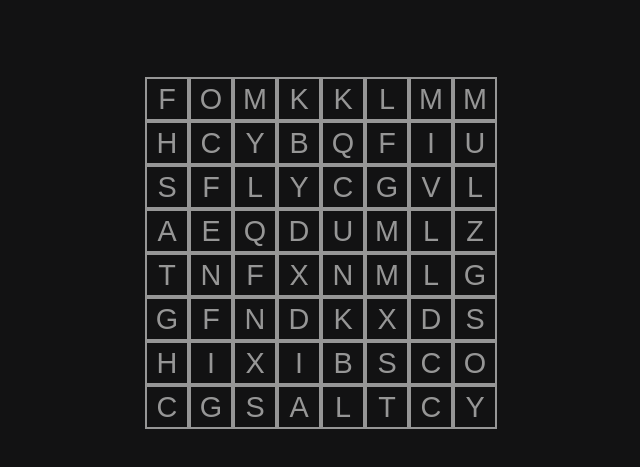
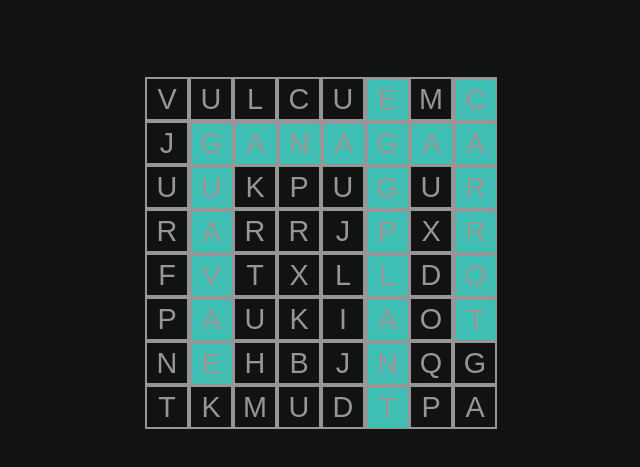
Before and after one commit to Ahmed-M-Tawfik/wordsearchjs, a plain HTML site: page src/html/index.html in a window 1280 px wide. Shown: the part 61-528 px from the top of the page, without its empty margins (319-959 px from the left). Drawn offline with Linux system fonts and the light colour scheme.

Commit message:
Added logic to generate word search grid content. Not perfect. Committing to refactor into components.

```diff
--- a/src/css/style.css
+++ b/src/css/style.css
@@ -9,6 +9,8 @@ body {
     --empty: #969696;
     --selected: #b59f3b;
     --found: #538d4e;
+
+    --highlight: #40c0b5;
 
     /* Game Config */
     --gameRows: 8;
@@ -71,3 +73,7 @@ h1 {
     -ms-user-select: none; /* Internet Explorer/Edge */
     user-select: none; /* Non-prefixed version, currently supported by Chrome, Edge, Opera and Firefox */
 }
+
+.gridBox.debug-added-word {
+    background: var(--highlight);
+}
--- a/src/js/gameState.js
+++ b/src/js/gameState.js
@@ -1,8 +1,99 @@
+import {stringIsBlank} from './utils.js';
+
 export let gameState = {}
+
+const WORD_PLACEMENT_MAX_RETRIES = 5;
 
 function generateRandomCharacter() {
     let charCode = Math.round(65 + Math.random() * 25);
     return String.fromCharCode(charCode);
+}
+
+function wordSearchFillAlgorithm(rows, columns, wordCount, sourceDictionary) {
+    let grid = Array(rows)
+        .fill()
+        .map(() => Array(columns).fill());
+
+    // pick out random words from dictionary
+    let pickedWords = Array(wordCount);
+    for (let i = 0; i < wordCount; i++) {
+        let pickedWord = null;
+        do {
+            let dictionaryIndex = Math.floor(Math.random() * sourceDictionary.length);
+            pickedWord = sourceDictionary[dictionaryIndex];
+        } while (stringIsBlank(pickedWord) || (pickedWord.length > rows || pickedWord.length > columns) || pickedWords.includes(pickedWord));
+        pickedWords[i] = pickedWord;
+    }
+
+    console.log("Picked words: " + pickedWords);
+
+    // add picked words to the grid
+    for (let i = 0; i < wordCount; i++) {
+        let wordToBeAdded = pickedWords[i];
+
+        let retries = -1;
+        let wordSuccessfullyAdded = false;
+        do {
+            let badPlacementDetected = false;
+            retries++;
+
+            // randomly pick alignment (horizontal, vertical, reverse h, reverse v)
+            let alignment = Math.floor(Math.random() * 2); // todo make 4
+
+            // try to place
+            if(alignment === 0) { // horizontal, left to right
+                // find the right starting point
+                let maxStartingColumn = columns - wordToBeAdded.length;
+                let startingColumn = Math.floor(Math.random() * maxStartingColumn);
+                let row = Math.floor(Math.random() * rows);
+
+                // check validity
+                for(let n = 0; n < wordToBeAdded.length; n++) {
+                    if(grid[row][n + startingColumn]) {
+                        badPlacementDetected = true;
+                        break;
+                    }
+                }
+                if(badPlacementDetected) {
+                    continue; // skip and retry placement
+                }
+
+                // place
+                for(let n = 0; n < wordToBeAdded.length; n++) {
+                    grid[row][n + startingColumn] = addGridBoxData(wordToBeAdded[n], i);
+                }
+                wordSuccessfullyAdded = true;
+            } else if(alignment === 1) { // vertical, top to bottom
+                // find the right starting point
+                let maxStartingRow = rows - wordToBeAdded.length;
+                let startingRow = Math.floor(Math.random() * maxStartingRow);
+                let column = Math.floor(Math.random() * columns);
+
+                // place
+                for(let n = 0; n < wordToBeAdded.length; n++) {
+                    grid[n + startingRow][column] = addGridBoxData(wordToBeAdded[n], i);
+                }
+                wordSuccessfullyAdded = true;
+            }
+
+        } while (retries < WORD_PLACEMENT_MAX_RETRIES && !wordSuccessfullyAdded);
+        // if reached max retries scrap and restart fill from zero
+        if(!wordSuccessfullyAdded) {
+            // todo - add restart logic
+            alert("Reached max retries while trying to add `" + wordToBeAdded + "` to grid");
+        }
+    }
+
+    // fill remaining grid boxes with random characters
+    for(let i = 0; i < rows; i++) {
+        for(let j = 0; j < columns; j++) {
+            if(!grid[i][j]) {
+                grid[i][j] = addGridBoxData(generateRandomCharacter());
+            }
+        }
+    }
+
+    return grid;
 }
 
 export function gameInit(gameConfig) {
@@ -11,12 +102,21 @@ export function gameInit(gameConfig) {
             rows: gameConfig.rows,
             columns: gameConfig.columns
         },
-        grid: Array(gameConfig.rows)
-            .fill()
-            .map(() => Array(gameConfig.columns)
-                .fill()
-                .map(() => generateRandomCharacter())),
+        grid: wordSearchFillAlgorithm(gameConfig.rows, gameConfig.columns, gameConfig.wordCount, gameConfig.sourceDictionary),
         currentSelection: Array,
         existingWords: Array
     };
 }
+
+function addGridBoxData(content, index = null) {
+    return {
+        "content": content,
+        "wordIndex": index,
+        "getContent": function () {
+            return content;
+        },
+        "getWordIndex": function () {
+            return index;
+        }
+    }
+}
--- a/src/js/index.js
+++ b/src/js/index.js
@@ -1,7 +1,7 @@
 import {gameInit, gameState} from './gameState.js';
 
 function init(gameConfig) {
-    gameInit(gameConfig)
+    gameInit(gameConfig);
 
     drawGrid(document.getElementById("gameBoard"));
 }
@@ -22,10 +22,13 @@ function drawGrid(container) {
     container.appendChild(grid);
 }
 
-function drawGridBox(grid, row, col, content) {
+function drawGridBox(grid, row, col, gridBoxData) {
     const gridBox = document.createElement("div");
     gridBox.classList.add("gridBox");
-    gridBox.textContent = content;
+    if(gridBoxData.getWordIndex?.()) {
+        gridBox.classList.add("debug-added-word")
+    }
+    gridBox.textContent = gridBoxData.getContent();
     gridBox.id = `gridBox${row}${col}`;
     gridBox.onclick = getSelectionToggleFunc(gridBox);
 
@@ -41,6 +44,7 @@ function getSelectionToggleFunc(node) {
 const gameConfig = {
     rows: 8,
     columns: 8,
+    wordCount: 6,
     sourceDictionary: ["apple", "banana", "carrot", "durian", "eggplant", "fig", "guava", "horseradish", /*"i",*/ "jackfruit", "kale", "lemon", /*"m", "n"*/]
 }
 
--- /dev/null
+++ b/src/js/utils.js
@@ -0,0 +1,3 @@
+export function stringIsBlank(str) {
+    return (!str || /^\s*$/.test(str));
+}
```
